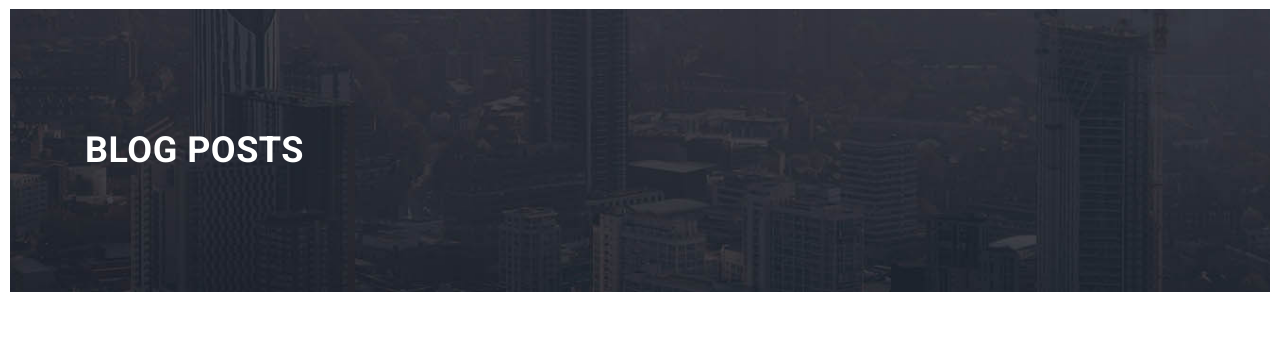
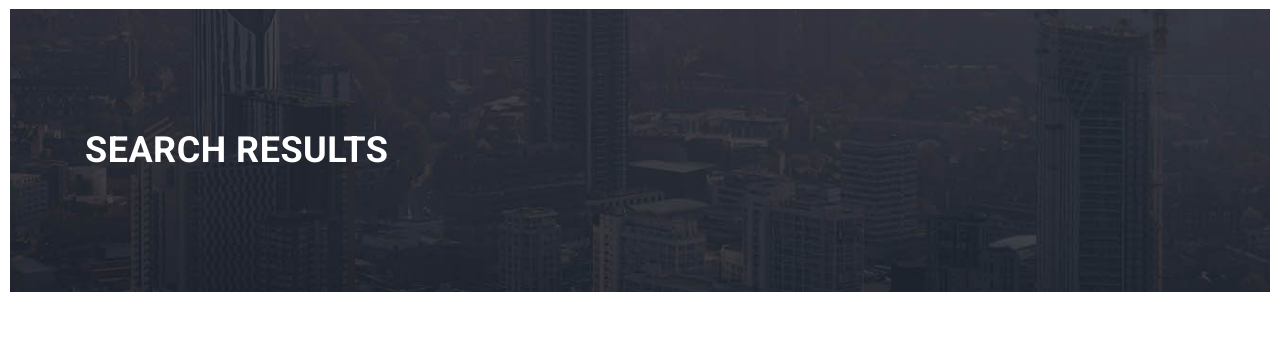
Before and after one commit to nikolai-sh/Blog, a Django app: page /blog/search/ in a window 1280 px wide. Shown: the part 101-463 px from the top of the page. Run offline with Django 3.2, Linux system fonts and the light colour scheme; data that the repository does not hold is empty; some libraries are stand-ins or nearby versions.

Commit message:
Updatebanner

```diff
--- a/blog/templates/blog/search_results.html
+++ b/blog/templates/blog/search_results.html
@@ -10,7 +10,7 @@
           <div class="row">
             <div class="col-lg-12">
               <div class="text-content">
-                <h2>Blog posts</h2>
+                <h2>Search results</h2>
               </div>
             </div>
           </div>
```
